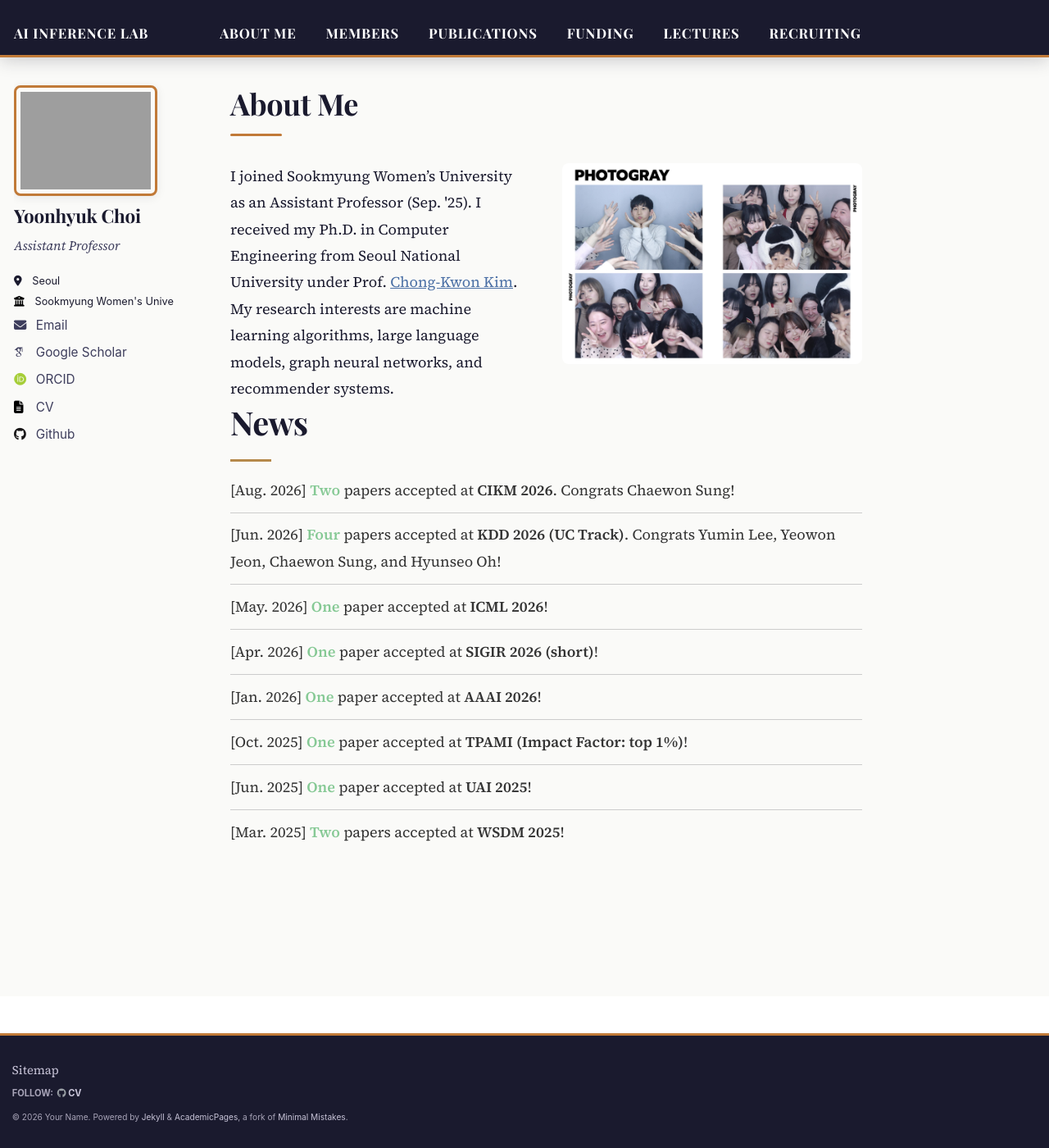
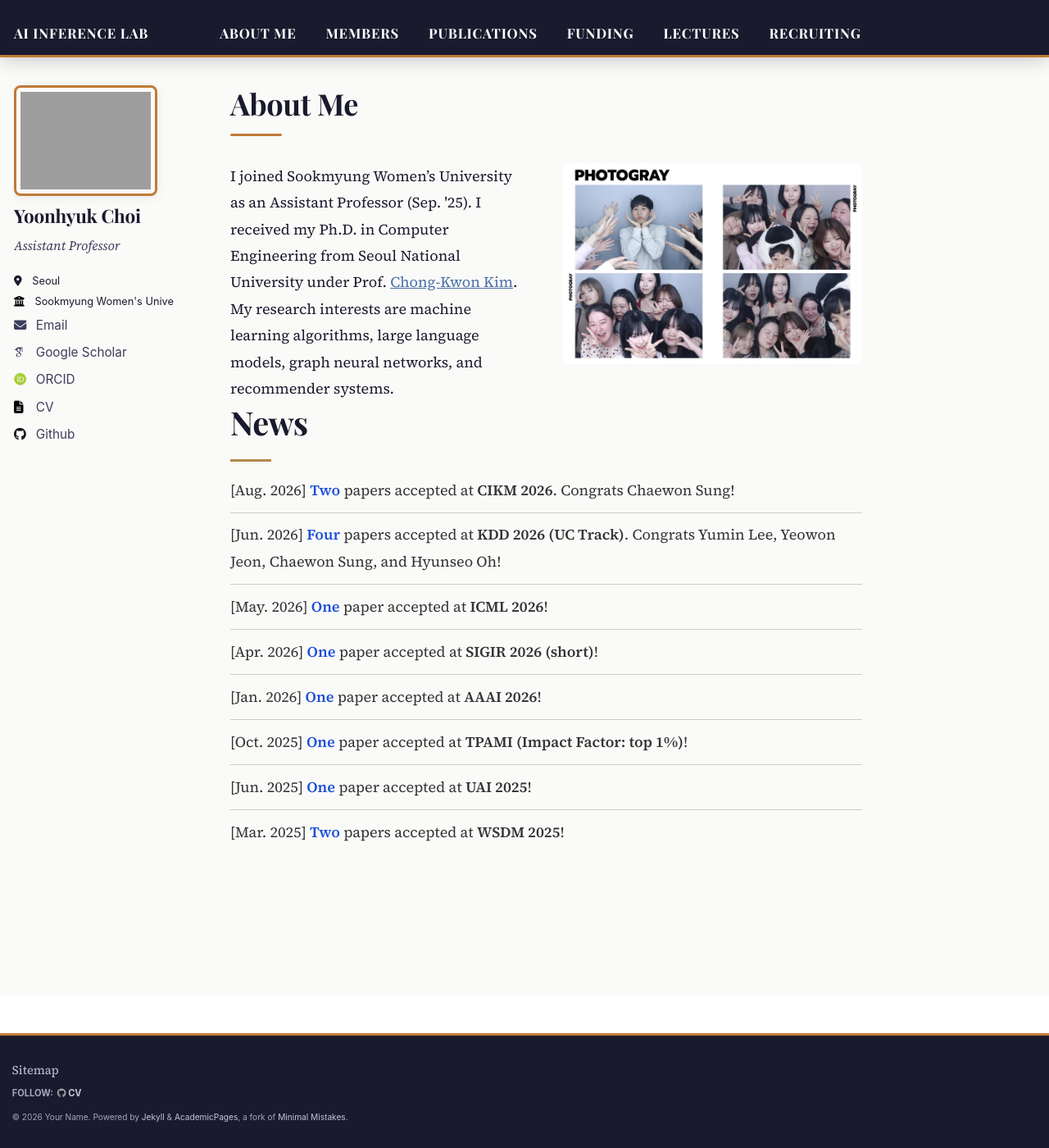
Before and after one commit to ChoiYoonHyuk/ChoiYoonHyuk.github.io, a Jekyll site: the page built from _pages/about.md, in a window 1280 px wide and 1400 px high. Shown: the whole window at 82% size. Built offline with Jekyll 4.4.1, drawn with Linux system fonts in a browser that asks for light colours; some web fonts are replaced.

Commit message:
Update news.yml

```diff
--- a/_data/news.yml
+++ b/_data/news.yml
@@ -1,23 +1,23 @@
 - date: "Aug. 2026"
-  text: "<span style='color:#86c995; font-weight:bold;'>Two</span> papers accepted at **CIKM 2026**. Congrats Chaewon Sung!"
+  text: "<span style='color:#1d4ed8; font-weight:bold;'>Two</span> papers accepted at **CIKM 2026**. Congrats Chaewon Sung!"
 
 - date: "Jun. 2026"
-  text: "<span style='color:#86c995; font-weight:bold;'>Four</span> papers accepted at **KDD 2026 (UC Track)**. Congrats Yumin Lee, Yeowon Jeon, Chaewon Sung, and Hyunseo Oh!"
+  text: "<span style='color:#1d4ed8; font-weight:bold;'>Four</span> papers accepted at **KDD 2026 (UC Track)**. Congrats Yumin Lee, Yeowon Jeon, Chaewon Sung, and Hyunseo Oh!"
 
 - date: "May. 2026"
-  text: "<span style='color:#86c995; font-weight:bold;'>One</span> paper accepted at **ICML 2026**!"
+  text: "<span style='color:#1d4ed8; font-weight:bold;'>One</span> paper accepted at **ICML 2026**!"
 
 - date: "Apr. 2026"
-  text: "<span style='color:#86c995; font-weight:bold;'>One</span> paper accepted at **SIGIR 2026 (short)**!"
+  text: "<span style='color:#1d4ed8; font-weight:bold;'>One</span> paper accepted at **SIGIR 2026 (short)**!"
 
 - date: "Jan. 2026"
-  text: "<span style='color:#86c995; font-weight:bold;'>One</span> paper accepted at **AAAI 2026**!"
+  text: "<span style='color:#1d4ed8; font-weight:bold;'>One</span> paper accepted at **AAAI 2026**!"
 
 - date: "Oct. 2025"
-  text: "<span style='color:#86c995; font-weight:bold;'>One</span> paper accepted at **TPAMI (Impact Factor: top 1%)**!"
+  text: "<span style='color:#1d4ed8; font-weight:bold;'>One</span> paper accepted at **TPAMI (Impact Factor: top 1%)**!"
 
 - date: "Jun. 2025"
-  text: "<span style='color:#86c995; font-weight:bold;'>One</span> paper accepted at **UAI 2025**!"
+  text: "<span style='color:#1d4ed8; font-weight:bold;'>One</span> paper accepted at **UAI 2025**!"
 
 - date: "Mar. 2025"
-  text: "<span style='color:#86c995; font-weight:bold;'>Two</span> papers accepted at **WSDM 2025**!"
+  text: "<span style='color:#1d4ed8; font-weight:bold;'>Two</span> papers accepted at **WSDM 2025**!"
```
